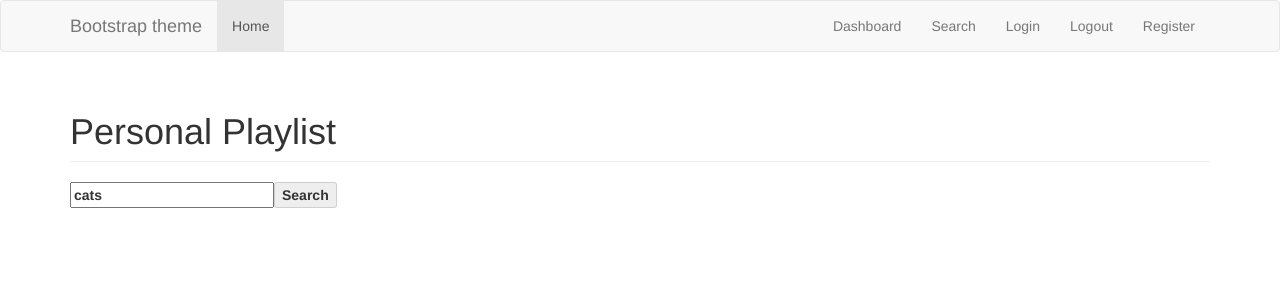
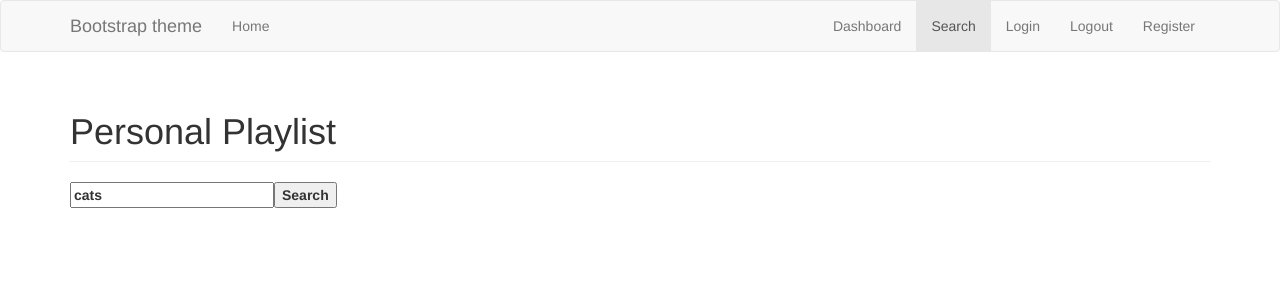
Before and after one commit to shaharsprontz/youtube-angula2, an Angular app in the folder client/: page /search in a window 1280 px wide. Shown: the top 300 px of the page. Built offline with nearby package versions, Linux system fonts and the light colour scheme.

Commit message:
return search results need to fix the auth

```diff
--- a/client/src/app/components/navbar/navbar.component.html
+++ b/client/src/app/components/navbar/navbar.component.html
@@ -12,12 +12,12 @@
     </div>
     <div id="navbar" class="navbar-collapse collapse">
       <ul class="nav navbar-nav navbar-left">
-        <li [routerLinkActive]="['active']" [routerLinkActiveOptions]="{exact:true}" class="active"><a routerLink="/home">Home</a></li>
+        <li [routerLinkActive]="['active']" [routerLinkActiveOptions]="{exact:true}"><a routerLink="/home">Home</a></li>
       </ul>
       <ul class="nav navbar-nav navbar-right">
         <li [routerLinkActive]="['active']" [routerLinkActiveOptions]="{exact:true}"><a routerLink="/dashboard">Dashboard</a></li>
-        <li><a routerLink="/search">Search</a></li>
-        <li><a routerLink="/login" >Login</a></li>
+        <li [routerLinkActive]="['active']" ><a routerLink="/search">Search</a></li>
+        <li [routerLinkActive]="['active']" ><a routerLink="/login" >Login</a></li>
         <li><a href="#contact">Logout</a></li>
         <li [routerLinkActive]="['active']" [routerLinkActiveOptions]="{exact:true}"><a routerLink="/register">Register</a></li>
 
--- a/client/src/app/components/search/search.component.html
+++ b/client/src/app/components/search/search.component.html
@@ -1,6 +1,6 @@
 <h1 class="page-header">Personal Playlist</h1>
 <div id="buttons">
-  <label> <input id="query" value='cats' type="text"/><button disabled id="search-button" (click)="search()">Search</button></label>
+  <label> <input id="query" value='cats' type="text"/><button id="search-button" (click)="search()">Search</button></label>
 </div>
 <div id="search-container">
 </div>
--- a/client/src/app/components/search/search.component.ts
+++ b/client/src/app/components/search/search.component.ts
@@ -3,7 +3,7 @@ import { Component, OnInit, ElementRef } from '@angular/core';
 declare var gapi: any;
 declare var jQuery: JQueryStatic;
 
-const OAUTH2_CLIENT_ID = 'AIzaSyDOC-onvBgQkv4NUoelJ9r9CEHDBUGmwng';
+const OAUTH2_CLIENT_ID = '760102447470-m5qua4nr903r5qo31nelrrh45phgftql.apps.googleusercontent.com';
 const OAUTH2_SCOPES = [
 	'https://www.googleapis.com/auth/youtube'
 ];
@@ -29,7 +29,7 @@ export class SearchComponent implements OnInit {
 	}
 	// After the API loads, call a function to enable the search box.
 	handleAPILoaded() {
-		jQuery('#search-button').attr('disabled', "false");
+		jQuery('#search-button').attr('');
 	}
 
 	// Search for a specified string.
@@ -37,7 +37,7 @@ export class SearchComponent implements OnInit {
 		var q = jQuery('#query').val();
 		var request = gapi.client.youtube.search.list({
 			q: q,
-			part: 'snippet'
+			part: 'player'
 		});
 
 		request.execute(function (response) {
@@ -67,7 +67,7 @@ export class SearchComponent implements OnInit {
 		gapi.auth.authorize({
 			client_id: OAUTH2_CLIENT_ID,
 			scope: OAUTH2_SCOPES,
-			immediate: true
+			immediate: false
 		}, this.handleAuthResult.bind(this));
 	}
 
```
